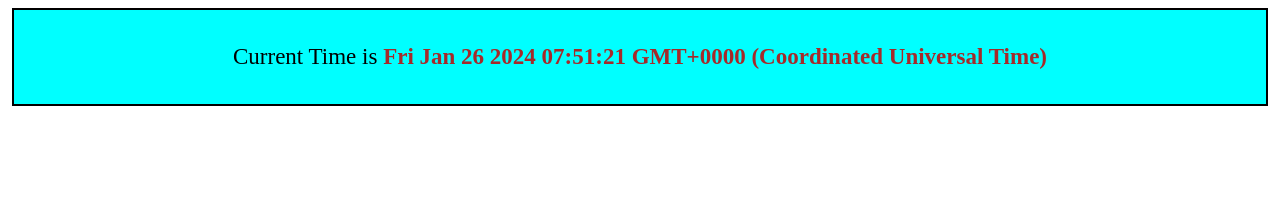
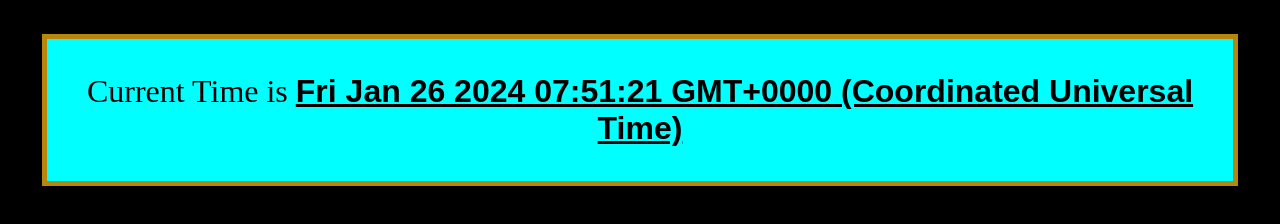
Before and after one commit to garv0439/Javascript, a plain HTML site: page Day-6/index17.html in a window 1280 px wide. Drawn offline with Linux system fonts and the light colour scheme.

Commit message:
Update style17.css

```diff
--- a/Day-6/style17.css
+++ b/Day-6/style17.css
@@ -1,12 +1,19 @@
 .container{
-    font-size: 23px;
+    text-align: center;
     background-color: aqua;
-    border: 2px solid black;
+    margin: 34px;
     padding: 34px;
-    margin: 4px;
-    text-align: center;
+    border: 5px solid darkgoldenrod;
+    font-size: xx-large;
 }
 #time{
+    text-decoration-line: underline;
+    font-size:xx-large;
+    font-family: Arial, Helvetica, sans-serif;
+    color: black;
     font-weight: bold;
-    color: brown;
 }
+body{
+    background-color: black;
+
+}
```
